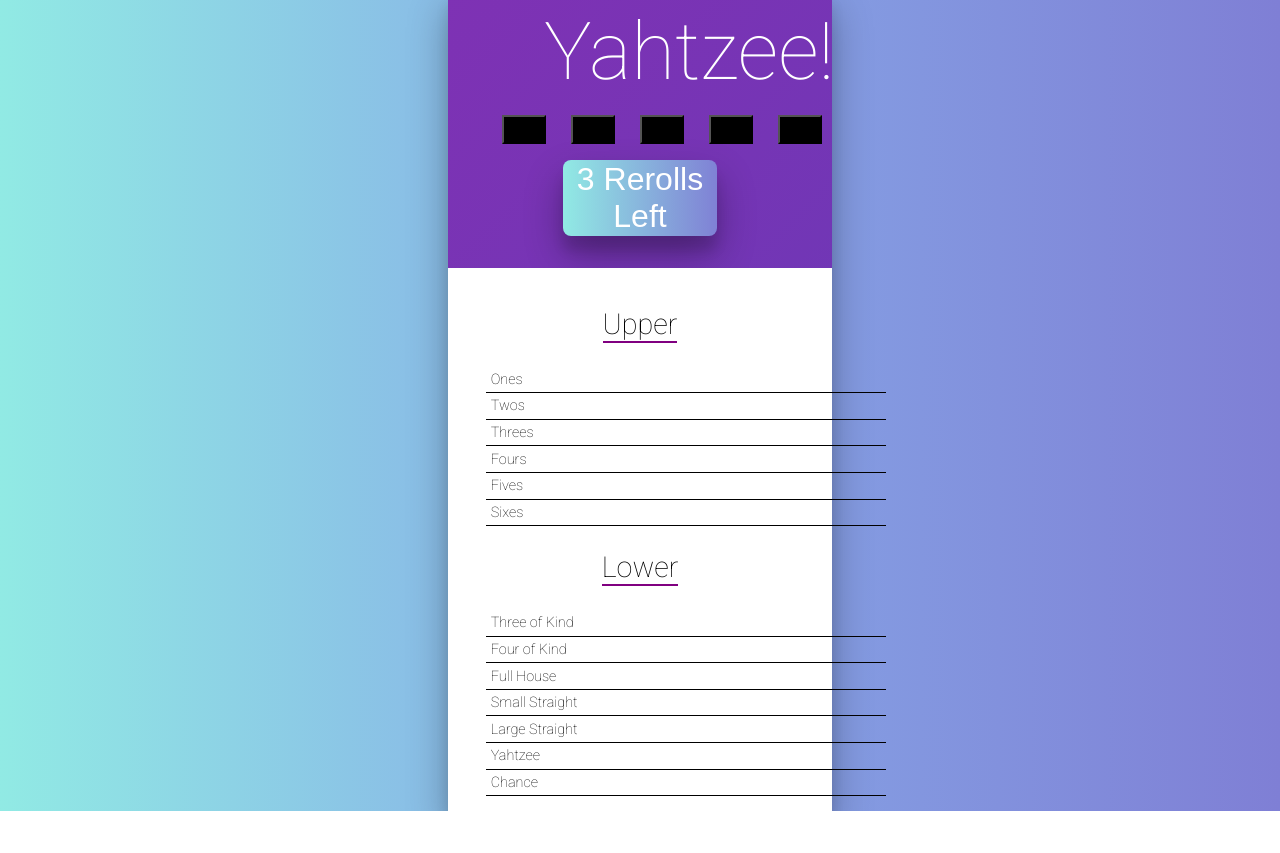
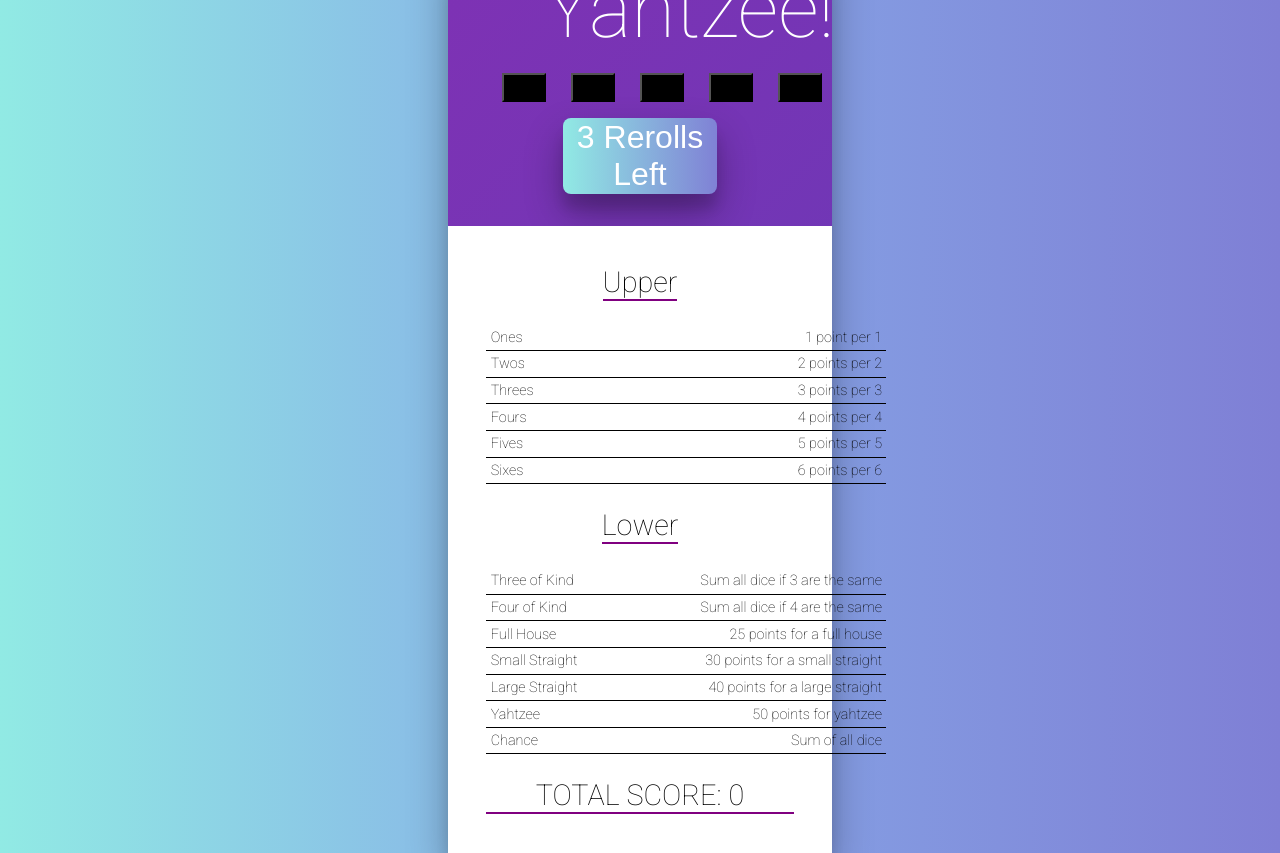
Before and after one commit to MariyaLcs/yahtzee, a React (Create React App) app: page / in a window 1280 px wide. Before the commit the page ends 811 px from the top, so only its background shows below. Built offline with nearby package versions, Linux system fonts and the light colour scheme.

Commit message:
Adding Score Descriptions

```diff
--- a/src/RuleRow.js
+++ b/src/RuleRow.js
@@ -3,7 +3,7 @@ import "./RuleRow.css";
 
 class RuleRow extends Component {
   render() {
-    const { score, name, doScore } = this.props;
+    const { score, name, doScore, description } = this.props;
     const disabled = score != undefined;
     return (
       <tr
@@ -11,7 +11,7 @@ class RuleRow extends Component {
         onClick={disabled ? null : doScore}
       >
         <td className="RuleRow-name">{name}</td>
-        <td className="RuleRow-score">{score}</td>
+        <td className="RuleRow-score">{disabled ? score : description}</td>
       </tr>
     );
   }
--- a/src/Rules.js
+++ b/src/Rules.js
@@ -28,7 +28,7 @@ class Rule {
 
   count(dice, val) {
     // # times val appears in dice
-    return dice.filter((d) => d === val).length;
+    return dice.filter(d => d === val).length;
   }
 }
 
@@ -38,7 +38,7 @@ class Rule {
  */
 
 class TotalOneNumber extends Rule {
-  evalRoll = (dice) => {
+  evalRoll = dice => {
     return this.val * this.count(dice, this.val);
   };
 }
@@ -49,16 +49,16 @@ class TotalOneNumber extends Rule {
  */
 
 class SumDistro extends Rule {
-  evalRoll = (dice) => {
+  evalRoll = dice => {
     // do any of the counts meet of exceed this distro?
-    return this.freq(dice).some((c) => c >= this.count) ? this.sum(dice) : 0;
+    return this.freq(dice).some(c => c >= this.count) ? this.sum(dice) : 0;
   };
 }
 
 /** Check if full house (3-of-kind and 2-of-kind) */
-
+// [1,2,2,2,1]
 class FullHouse extends Rule {
-  evalRoll = (dice) => {
+  evalRoll = dice => {
     const freqs = this.freq(dice);
     return freqs.includes(2) && freqs.includes(3) ? this.score : 0;
   };
@@ -67,7 +67,7 @@ class FullHouse extends Rule {
 /** Check for small straights. */
 
 class SmallStraight extends Rule {
-  evalRoll = (dice) => {
+  evalRoll = dice => {
     const d = new Set(dice);
     // straight can be 234 + either 1 or 5
     if (d.has(2) && d.has(3) && d.has(4) && (d.has(1) || d.has(5)))
@@ -84,7 +84,7 @@ class SmallStraight extends Rule {
 /** Check for large straights. */
 
 class LargeStraight extends Rule {
-  evalRoll = (dice) => {
+  evalRoll = dice => {
     const d = new Set(dice);
 
     // large straight must be 5 different dice & only one can be a 1 or a 6
@@ -95,36 +95,54 @@ class LargeStraight extends Rule {
 /** Check if all dice are same. */
 
 class Yahtzee extends Rule {
-  evalRoll = (dice) => {
+  evalRoll = dice => {
     // all dice must be the same
     return this.freq(dice)[0] === 5 ? this.score : 0;
   };
 }
 
 // ones, twos, etc score as sum of that value
-const ones = new TotalOneNumber({ val: 1 });
-const twos = new TotalOneNumber({ val: 2 });
-const threes = new TotalOneNumber({ val: 3 });
-const fours = new TotalOneNumber({ val: 4 });
-const fives = new TotalOneNumber({ val: 5 });
-const sixes = new TotalOneNumber({ val: 6 });
+const ones = new TotalOneNumber({ val: 1, description: "1 point per 1" });
+const twos = new TotalOneNumber({ val: 2, description: "2 points per 2" });
+const threes = new TotalOneNumber({ val: 3, description: "3 points per 3" });
+const fours = new TotalOneNumber({ val: 4, description: "4 points per 4" });
+const fives = new TotalOneNumber({ val: 5, description: "5 points per 5" });
+const sixes = new TotalOneNumber({ val: 6, description: "6 points per 6" });
 
 // three/four of kind score as sum of all dice
-const threeOfKind = new SumDistro({ count: 3 });
-const fourOfKind = new SumDistro({ count: 4 });
+const threeOfKind = new SumDistro({
+  count: 3,
+  description: "Sum all dice if 3 are the same"
+});
+const fourOfKind = new SumDistro({
+  count: 4,
+  description: "Sum all dice if 4 are the same"
+});
 
 // full house scores as flat 25
-const fullHouse = new FullHouse({ score: 25 });
+const fullHouse = new FullHouse({
+  score: 25,
+  description: "25 points for a full house"
+});
 
 // small/large straights score as 30/40
-const smallStraight = new SmallStraight({ score: 30 });
-const largeStraight = new LargeStraight({ score: 40 });
+const smallStraight = new SmallStraight({
+  score: 30,
+  description: "30 points for a small straight"
+});
+const largeStraight = new LargeStraight({
+  score: 40,
+  description: "40 points for a large straight"
+});
 
 // yahtzee scores as 50
-const yahtzee = new Yahtzee({ score: 50 });
+const yahtzee = new Yahtzee({
+  score: 50,
+  description: "50 points for yahtzee"
+});
 
 // for chance, can view as some of all dice, requiring at least 0 of a kind
-const chance = new SumDistro({ count: 0 });
+const chance = new SumDistro({ count: 0, description: "Sum of all dice" });
 
 export {
   ones,
@@ -139,5 +157,5 @@ export {
   smallStraight,
   largeStraight,
   yahtzee,
-  chance,
+  chance
 };
--- a/src/ScoreTable.js
+++ b/src/ScoreTable.js
@@ -1,11 +1,31 @@
-import React, { Component } from 'react';
-import RuleRow from './RuleRow';
-import './ScoreTable.css';
-import { ones, twos, threes, fours, fives, sixes, threeOfKind, fourOfKind, fullHouse, smallStraight, largeStraight, yahtzee, chance } from './Rules';
-
+import React, { Component } from "react";
+import RuleRow from "./RuleRow";
+import "./ScoreTable.css";
+import {
+  ones,
+  twos,
+  threes,
+  fours,
+  fives,
+  sixes,
+  threeOfKind,
+  fourOfKind,
+  fullHouse,
+  smallStraight,
+  largeStraight,
+  yahtzee,
+  chance,
+} from "./Rules";
 
 class ScoreTable extends Component {
-
+  getTotalScore() {
+    const { scores } = this.props;
+    let totalScore = 0;
+    for (let key in scores) {
+      if (scores[key]) totalScore += scores[key];
+    }
+    return totalScore;
+  }
   render() {
     const { scores, doScore } = this.props;
 
@@ -15,12 +35,42 @@ class ScoreTable extends Component {
           <h2>Upper</h2>
           <table cellSpacing="0">
             <tbody>
-              <RuleRow name="Ones" score={scores.ones} doScore={evt => doScore("ones", ones.evalRoll)} />
-              <RuleRow name="Twos" score={scores.twos} doScore={evt => doScore("twos", twos.evalRoll)} />
-              <RuleRow name="Threes" score={scores.threes} doScore={evt => doScore("threes", threes.evalRoll)} />
-              <RuleRow name="Fours" score={scores.fours} doScore={evt => doScore("fours", fours.evalRoll)} />
-              <RuleRow name="Fives" score={scores.fives} doScore={evt => doScore("fives", fives.evalRoll)} />
-              <RuleRow name="Sixes" score={scores.sixes} doScore={evt => doScore("sixes", sixes.evalRoll)} />
+              <RuleRow
+                name="Ones"
+                score={scores.ones}
+                description={ones.description}
+                doScore={(evt) => doScore("ones", ones.evalRoll)}
+              />
+              <RuleRow
+                name="Twos"
+                score={scores.twos}
+                description={twos.description}
+                doScore={(evt) => doScore("twos", twos.evalRoll)}
+              />
+              <RuleRow
+                name="Threes"
+                score={scores.threes}
+                description={threes.description}
+                doScore={(evt) => doScore("threes", threes.evalRoll)}
+              />
+              <RuleRow
+                name="Fours"
+                score={scores.fours}
+                description={fours.description}
+                doScore={(evt) => doScore("fours", fours.evalRoll)}
+              />
+              <RuleRow
+                name="Fives"
+                score={scores.fives}
+                description={fives.description}
+                doScore={(evt) => doScore("fives", fives.evalRoll)}
+              />
+              <RuleRow
+                name="Sixes"
+                score={scores.sixes}
+                description={sixes.description}
+                doScore={(evt) => doScore("sixes", sixes.evalRoll)}
+              />
             </tbody>
           </table>
         </section>
@@ -28,18 +78,58 @@ class ScoreTable extends Component {
           <h2>Lower</h2>
           <table cellSpacing="0">
             <tbody>
-              <RuleRow name="Three of Kind" score={scores.threeOfKind} doScore={evt => doScore("threeOfKind", threeOfKind.evalRoll)} />
-              <RuleRow name="Four of Kind" score={scores.fourOfKind} doScore={evt => doScore("fourOfKind", fourOfKind.evalRoll)} />
-              <RuleRow name="Full House" score={scores.fullHouse} doScore={evt => doScore("fullHouse", fullHouse.evalRoll)} />
-              <RuleRow name="Small Straight" score={scores.smallStraight} doScore={evt => doScore("smallStraight", smallStraight.evalRoll)} />
-              <RuleRow name="Large Straight" score={scores.largeStraight} doScore={evt => doScore("largeStraight", largeStraight.evalRoll)} />
-              <RuleRow name="Yahtzee" score={scores.yahtzee} doScore={evt => doScore("yahtzee", yahtzee.evalRoll)} />
-              <RuleRow name="Chance" score={scores.chance} doScore={evt => doScore("chance", chance.evalRoll)} />
+              <RuleRow
+                name="Three of Kind"
+                score={scores.threeOfKind}
+                description={threeOfKind.description}
+                doScore={(evt) => doScore("threeOfKind", threeOfKind.evalRoll)}
+              />
+              <RuleRow
+                name="Four of Kind"
+                score={scores.fourOfKind}
+                description={fourOfKind.description}
+                doScore={(evt) => doScore("fourOfKind", fourOfKind.evalRoll)}
+              />
+              <RuleRow
+                name="Full House"
+                score={scores.fullHouse}
+                description={fullHouse.description}
+                doScore={(evt) => doScore("fullHouse", fullHouse.evalRoll)}
+              />
+              <RuleRow
+                name="Small Straight"
+                score={scores.smallStraight}
+                description={smallStraight.description}
+                doScore={(evt) =>
+                  doScore("smallStraight", smallStraight.evalRoll)
+                }
+              />
+              <RuleRow
+                name="Large Straight"
+                score={scores.largeStraight}
+                description={largeStraight.description}
+                doScore={(evt) =>
+                  doScore("largeStraight", largeStraight.evalRoll)
+                }
+              />
+              <RuleRow
+                name="Yahtzee"
+                score={scores.yahtzee}
+                description={yahtzee.description}
+                doScore={(evt) => doScore("yahtzee", yahtzee.evalRoll)}
+              />
+              <RuleRow
+                name="Chance"
+                score={scores.chance}
+                description={chance.description}
+                doScore={(evt) => doScore("chance", chance.evalRoll)}
+              />
             </tbody>
           </table>
         </section>
+        <h2>TOTAL SCORE: {this.getTotalScore()}</h2>
       </div>
-    )
+    );
   }
 }
 
```
